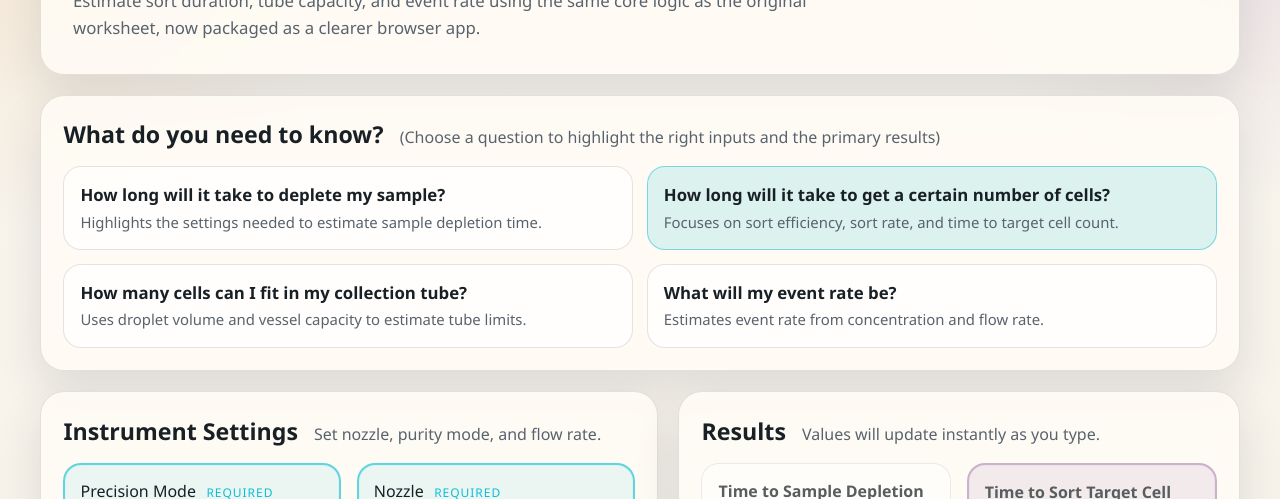
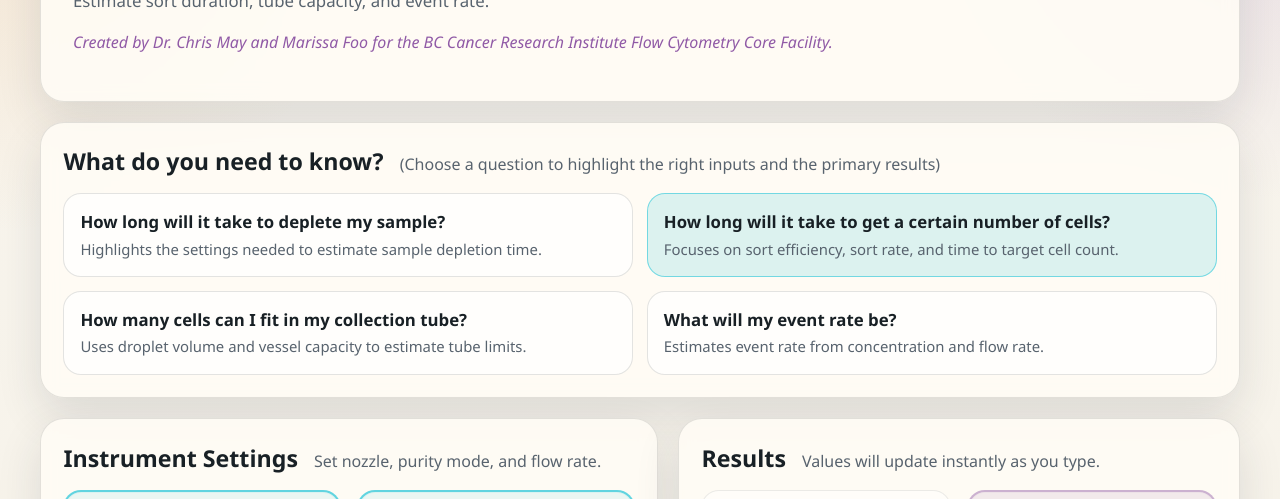
Before and after one commit to marissamint/sort_time, a plain HTML site: page index.html in a window 1280 px wide. Shown: the part 183-682 px from the top of the page. Drawn offline with Linux system fonts and the light colour scheme.

```diff
--- a/index.html
+++ b/index.html
@@ -12,9 +12,9 @@
       <p class="eyebrow">Flow Cytometry Tools</p>
       <h1>Estimated Sort Calculator</h1>
       <p class="hero-copy">
-        Estimate sort duration, tube capacity, and event rate using the same core logic as the original worksheet,
-        now packaged as a clearer browser app.
+        Estimate sort duration, tube capacity, and event rate.
       </p>
+	  <p style="color: #905aa6;"><i>Created by Dr. Chris May and Marissa Foo for the BC Cancer Research Institute Flow Cytometry Core Facility.</i></p>
     </section>
 
     <section class="mode-panel">
```
